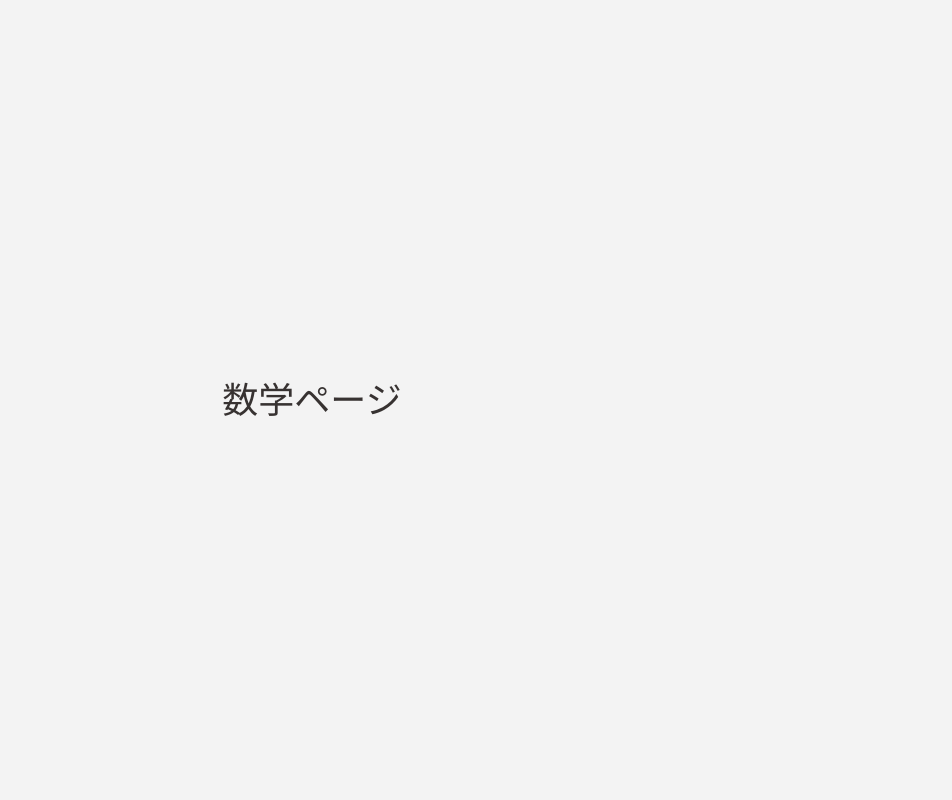
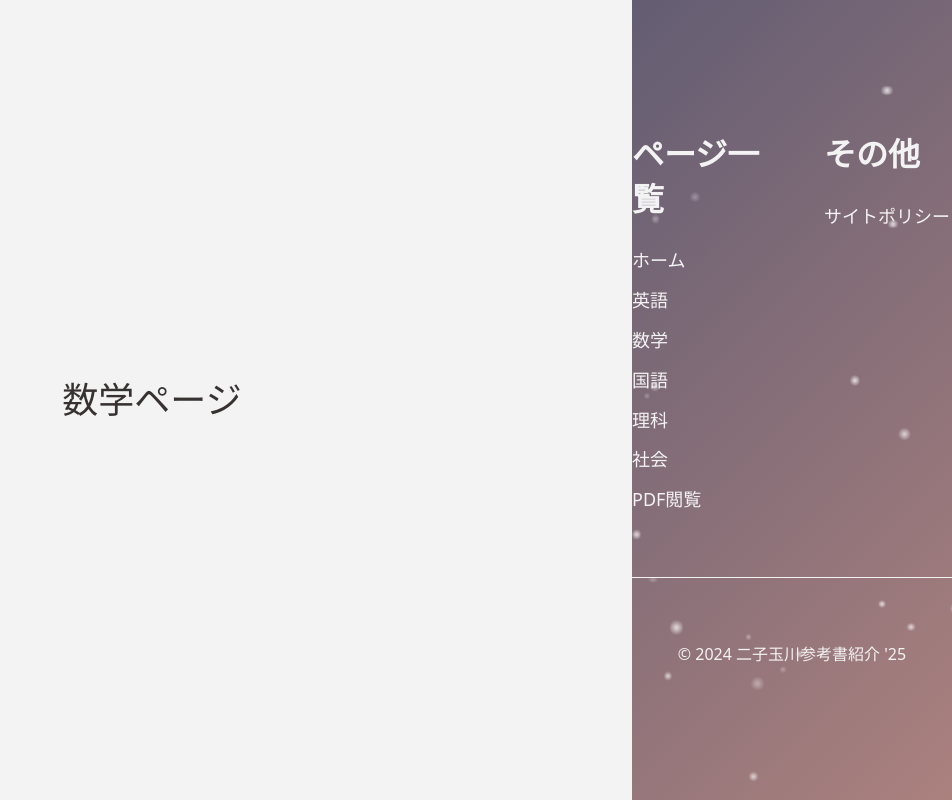
Before and after one commit to mon226/textBook, a Next.js app: page /math in a window 1280 px wide. Shown: the whole page, without its empty margins (328-1280 px from the left). Built offline with nearby package versions, Linux system fonts and the light colour scheme.

Commit message:
Footerをコンポーネント化し全ページに適用、view moreボタンのスタイル改善（スマホ版の余白増加、完全な円形に）、星の数を20個に増加

```diff
--- /dev/null
+++ b/app/components/footer.tsx
@@ -0,0 +1,59 @@
+import Link from 'next/link';
+
+const Footer = () => {
+  const subjects = [
+    { name: '英語', href: '/english' },
+    { name: '数学', href: '/math' },
+    { name: '国語', href: '/japanese' },
+    { name: '理科', href: '/science' },
+    { name: '社会', href: '/social' },
+  ];
+
+  return (
+    <footer className="relative min-h-screen flex flex-col justify-center bg-gradient-main" style={{ zIndex: 50 }}>
+      {/* Stars - increased number */}
+      <div className="stars">
+        {[...Array(20)].map((_, i) => (
+          <div
+            key={i}
+            className="star"
+            style={{
+              width: `${0.4 + Math.random() * 0.8}vw`,
+              height: `${0.4 + Math.random() * 0.8}vw`,
+              top: `${Math.random() * 100}%`,
+              left: `${Math.random() * 100}%`,
+              animationDelay: `${Math.random() * 5}s`
+            }}
+          ></div>
+        ))}
+      </div>
+      <div className="container-wrapper py-[5vw] relative z-10">
+        <div className="grid grid-cols-1 md:grid-cols-2 gap-[5vw]">
+          <div>
+            <h3 className="font-bold mb-[2vw] text-secondary" style={{ fontSize: 'clamp(1.5rem, 3vw, 2rem)' }}>ページ一覧</h3>
+            <ul className="space-y-[1vw]">
+              <li><Link href="/" className="hover:underline text-secondary" style={{ fontSize: 'clamp(1rem, 2vw, 1.125rem)' }}>ホーム</Link></li>
+              {subjects.map((subject) => (
+                <li key={subject.href}>
+                  <Link href={subject.href} className="hover:underline text-secondary" style={{ fontSize: 'clamp(1rem, 2vw, 1.125rem)' }}>{subject.name}</Link>
+                </li>
+              ))}
+              <li><Link href="/pdf-viewer" className="hover:underline text-secondary" style={{ fontSize: 'clamp(1rem, 2vw, 1.125rem)' }}>PDF閲覧</Link></li>
+            </ul>
+          </div>
+          <div>
+            <h3 className="font-bold mb-[2vw] text-secondary" style={{ fontSize: 'clamp(1.5rem, 3vw, 2rem)' }}>その他</h3>
+            <ul className="space-y-[1vw]">
+              <li><Link href="/policy" className="hover:underline text-secondary" style={{ fontSize: 'clamp(1rem, 2vw, 1.125rem)' }}>サイトポリシー</Link></li>
+            </ul>
+          </div>
+        </div>
+        <div className="mt-[5vw] pt-[5vw] border-t border-gray-light text-center">
+          <p className="text-secondary" style={{ fontSize: 'clamp(0.875rem, 2vw, 1rem)' }}>&copy; 2024 二子玉川参考書紹介 &apos;25</p>
+        </div>
+      </div>
+    </footer>
+  );
+};
+
+export default Footer;
--- a/app/english/page.tsx
+++ b/app/english/page.tsx
@@ -1,3 +1,5 @@
+import Footer from '../components/footer';
+
 export default function EnglishPage() {
   return (
     <div className="min-h-screen flex items-center justify-center">
@@ -5,5 +7,6 @@ export default function EnglishPage() {
         <h1 className="text-center">英語ページ</h1>
       </div>
     </div>
+    <Footer />
   );
 }
--- a/app/japanese/page.tsx
+++ b/app/japanese/page.tsx
@@ -1,9 +1,12 @@
+import Footer from '../components/footer';
+
 export default function JapanesePage() {
   return (
     <div className="min-h-screen flex items-center justify-center">
       <div className="container-wrapper">
         <h1 className="text-center">国語ページ</h1>
       </div>
+      <Footer />
     </div>
   );
 }
--- a/app/math/page.tsx
+++ b/app/math/page.tsx
@@ -1,9 +1,12 @@
+import Footer from '../components/footer';
+
 export default function MathPage() {
   return (
     <div className="min-h-screen flex items-center justify-center">
       <div className="container-wrapper">
         <h1 className="text-center">数学ページ</h1>
       </div>
+      <Footer />
     </div>
   );
 }
--- a/app/page.tsx
+++ b/app/page.tsx
@@ -2,6 +2,7 @@
 
 import Link from 'next/link';
 import { useEffect, useState } from 'react';
+import Footer from './components/footer';
 
 export default function Home() {
   const [scrollY, setScrollY] = useState(0);
@@ -144,7 +145,7 @@ export default function Home() {
                   <p className="text-primary mb-[4vw]" style={{ fontSize: 'clamp(1rem, 2.5vw, 1.25rem)' }}>{subject.description}</p>
                   <Link
                     href={subject.href}
-                    className={`inline-flex items-center ${subject.color} px-[6vw] py-[1.5vw] rounded-[2vw] text-secondary font-medium transition-all duration-300 hover:opacity-80 relative`}
+                    className={`inline-flex items-center ${subject.color} px-[6vw] py-[2vw] sm:py-[1.5vw] rounded-full text-secondary font-medium transition-all duration-300 hover:opacity-80 relative`}
                     style={{ fontSize: 'clamp(0.875rem, 2vw, 1rem)', minWidth: '200px' }}
                   >
                     <span>view more!</span>
@@ -157,40 +158,7 @@ export default function Home() {
         ))}
       </div>
 
-      {/* Footer - Normal position */}
-      <footer className="relative min-h-screen flex flex-col justify-center bg-gradient-main" style={{ zIndex: 50 }}>
-        {/* Stars */}
-        <div className="stars">
-          {[...Array(8)].map((_, i) => (
-            <div key={i} className={`star star-${i + 1}`}></div>
-          ))}
-        </div>
-        <div className="container-wrapper py-[5vw] relative z-10">
-          <div className="grid grid-cols-1 md:grid-cols-2 gap-[5vw]">
-            <div>
-              <h3 className="font-bold mb-[2vw] text-secondary" style={{ fontSize: 'clamp(1.5rem, 3vw, 2rem)' }}>ページ一覧</h3>
-              <ul className="space-y-[1vw]">
-                <li><Link href="/" className="hover:underline text-secondary" style={{ fontSize: 'clamp(1rem, 2vw, 1.125rem)' }}>ホーム</Link></li>
-                {subjects.map((subject) => (
-                  <li key={subject.href}>
-                    <Link href={subject.href} className="hover:underline text-secondary" style={{ fontSize: 'clamp(1rem, 2vw, 1.125rem)' }}>{subject.name}</Link>
-                  </li>
-                ))}
-                <li><Link href="/pdf-viewer" className="hover:underline text-secondary" style={{ fontSize: 'clamp(1rem, 2vw, 1.125rem)' }}>PDF閲覧</Link></li>
-              </ul>
-            </div>
-            <div>
-              <h3 className="font-bold mb-[2vw] text-secondary" style={{ fontSize: 'clamp(1.5rem, 3vw, 2rem)' }}>その他</h3>
-              <ul className="space-y-[1vw]">
-                <li><Link href="/policy" className="hover:underline text-secondary" style={{ fontSize: 'clamp(1rem, 2vw, 1.125rem)' }}>サイトポリシー</Link></li>
-              </ul>
-            </div>
-          </div>
-          <div className="mt-[5vw] pt-[5vw] border-t border-gray-light text-center">
-            <p className="text-secondary" style={{ fontSize: 'clamp(0.875rem, 2vw, 1rem)' }}>&copy; 2024 二子玉川参考書紹介 &apos;25</p>
-          </div>
-        </div>
-      </footer>
+      <Footer />
     </>
   );
 }
--- a/app/pdf-viewer/page.tsx
+++ b/app/pdf-viewer/page.tsx
@@ -1,9 +1,12 @@
+import Footer from '../components/footer';
+
 export default function PDFViewerPage() {
   return (
     <div className="min-h-screen flex items-center justify-center">
       <div className="container-wrapper">
         <h1 className="text-center">PDF閲覧ページ</h1>
       </div>
+      <Footer />
     </div>
   );
 }
--- a/app/policy/page.tsx
+++ b/app/policy/page.tsx
@@ -1,3 +1,5 @@
+import Footer from '../components/footer';
+
 export default function PolicyPage() {
   return (
     <div className="min-h-screen bg-gradient-main">
@@ -20,6 +22,7 @@ export default function PolicyPage() {
           </div>
         </div>
       </div>
+      <Footer />
     </div>
   );
 }
--- a/app/science/page.tsx
+++ b/app/science/page.tsx
@@ -1,9 +1,12 @@
+import Footer from '../components/footer';
+
 export default function SciencePage() {
   return (
     <div className="min-h-screen flex items-center justify-center">
       <div className="container-wrapper">
         <h1 className="text-center">理科ページ</h1>
       </div>
+      <Footer />
     </div>
   );
 }
--- a/app/social/page.tsx
+++ b/app/social/page.tsx
@@ -1,9 +1,12 @@
+import Footer from '../components/footer';
+
 export default function SocialPage() {
   return (
     <div className="min-h-screen flex items-center justify-center">
       <div className="container-wrapper">
         <h1 className="text-center">社会ページ</h1>
       </div>
+      <Footer />
     </div>
   );
 }
```
